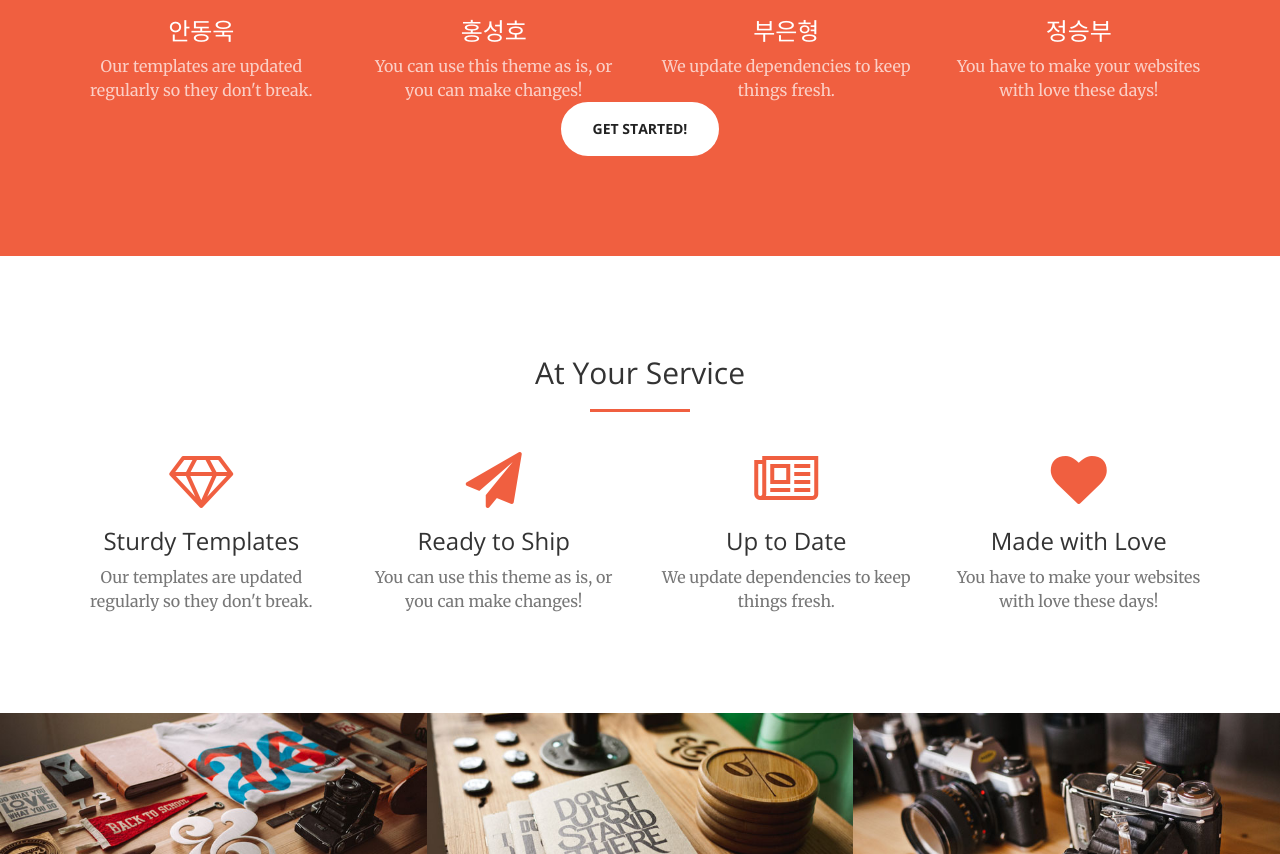
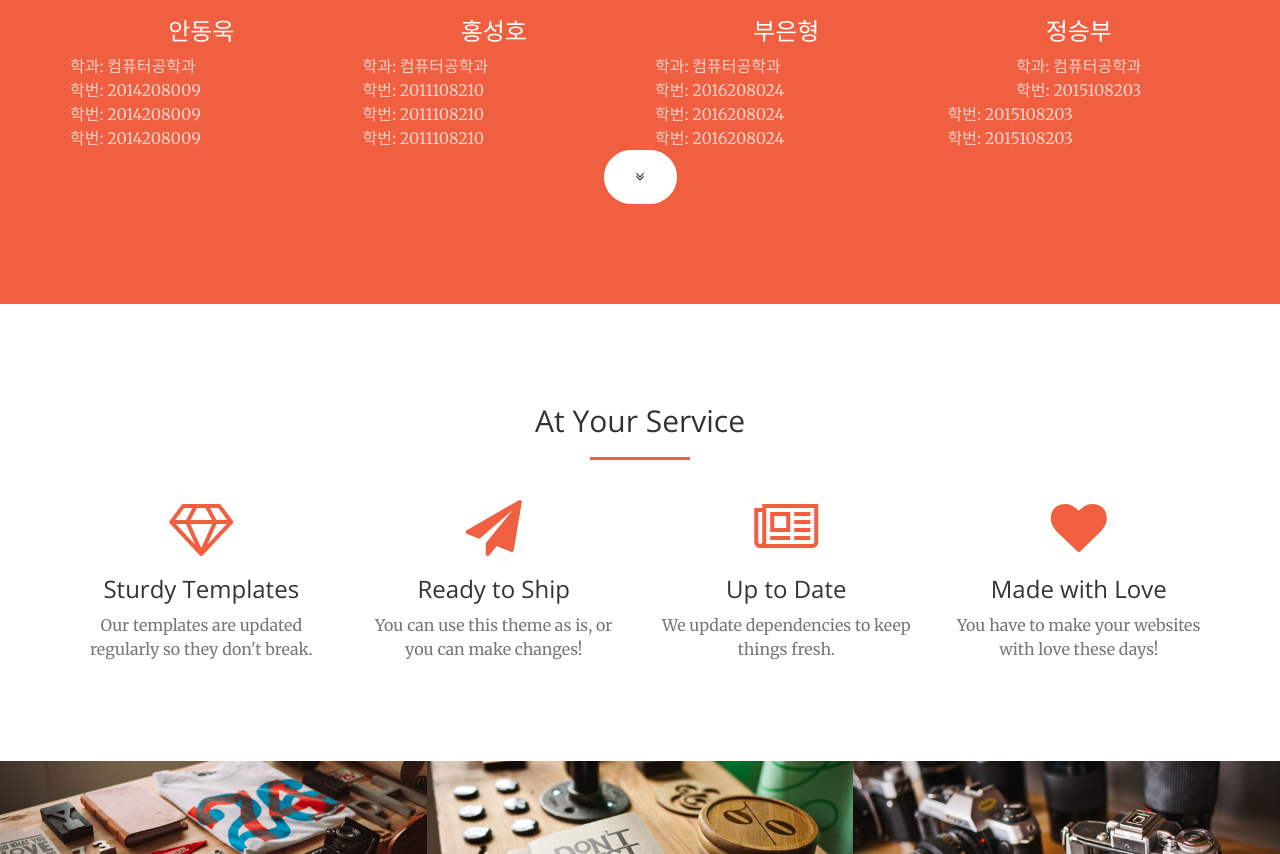
Before and after one commit to CE-OP/CE-OP.github.io, a plain HTML site: page index.html in a window 1280 px wide. Shown: the part 1921-2775 px from the top of the page. Drawn offline with nearby package versions, Linux system fonts and the light colour scheme.

Commit message:
About 개인소개 배치

```diff
--- a/index.html
+++ b/index.html
@@ -97,31 +97,43 @@
                 <div class="col-lg-3 col-md-6 text-center">
                     <div class="service-box">
                         <h3>안동욱</h3>
-                        <p class="text-faded">Our templates are updated regularly so they don't break.</p>
+                        <p class="text-faded text-left">학과: 컴퓨터공학과</p>
+                        <p class="text-faded text-left">학번: 2014208009</p>
+                        <p class="text-faded text-left">학번: 2014208009</p>
+                        <p class="text-faded text-left">학번: 2014208009</p>
                     </div>
                 </div>
                 <div class="col-lg-3 col-md-6 text-center">
                     <div class="service-box">
                         <h3>홍성호</h3>
-                        <p class="text-faded">You can use this theme as is, or you can make changes!</p>
+                        <p class="text-faded text-left">학과: 컴퓨터공학과</p>
+                        <p class="text-faded text-left">학번: 2011108210</p>
+                        <p class="text-faded text-left">학번: 2011108210</p>
+                        <p class="text-faded text-left">학번: 2011108210</p>
                     </div>
                 </div>
                 <div class="col-lg-3 col-md-6 text-center">
                     <div class="service-box">
                         <h3>부은형</h3>
-                        <p class="text-faded">We update dependencies to keep things fresh.</p>
+                        <p class="text-faded text-left">학과: 컴퓨터공학과</p>
+                        <p class="text-faded text-left">학번: 2016208024</p>
+                        <p class="text-faded text-left">학번: 2016208024</p>
+                        <p class="text-faded text-left">학번: 2016208024</p>
                     </div>
                 </div>
                 <div class="col-lg-3 col-md-6 text-center">
                     <div class="service-box">
                         <h3>정승부</h3>
-                        <p class="text-faded">You have to make your websites with love these days!</p>
+                        <p class="text-faded text-left"><p class="text-faded">학과: 컴퓨터공학과</p>
+                        <p class="text-faded text-left"><p class="text-faded">학번: 2015108203</p>
+                        <p class="text-faded text-left">학번: 2015108203</p>
+                        <p class="text-faded text-left">학번: 2015108203</p>
                     </div>
                 </div>
                 <!-- 개인 소개 끝-->
                 <hr class="light">
                 <div class="col-lg-8 col-lg-offset-2 text-center">
-                    <a href="#services" class="btn btn-default btn-xl page-scroll">Get Started!</a>
+                    <a href="#services" class="btn btn-default btn-xl page-scroll"><i class="fa fa-angle-double-down animated"></i></a>
                 </div>
             </div>
         </div>
```
